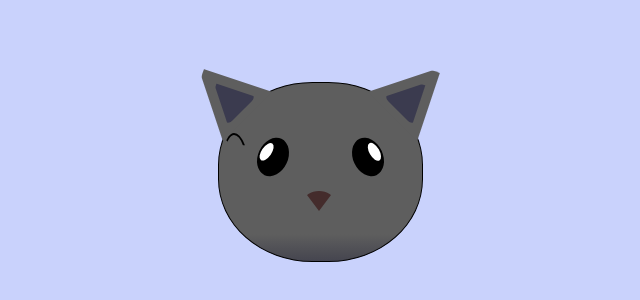
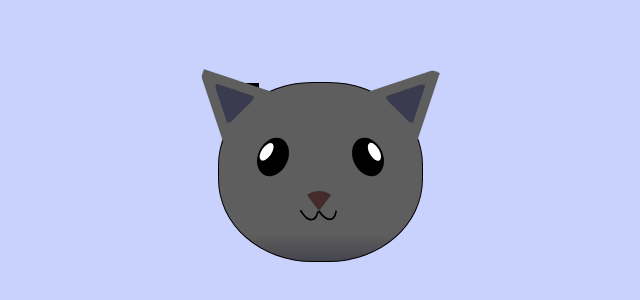
Before and after one commit to mrAbdhas/fcc-intermediate-css-cat-painting, a plain HTML site: page index.html in a window 1280 px wide. Shown: the part 228-528 px from the top of the page, 320-960 px from the left. Drawn offline with Linux system fonts and the light colour scheme.

Commit message:
step61 - step70

```diff
--- a/index.html
+++ b/index.html
@@ -37,6 +37,20 @@
                     <div class="cat-mouth-line-right"></div>
                 </div>
 
+                <div class="cat-whiskers">
+                    <div class="cat-whiskers-left">
+                        <div class="cat-whisker-left-top"></div>
+                        <div class="cat-whisker-left-middle"></div>
+                        <div class="cat-whisker-left-bottom"></div>
+                    </div>
+
+                    <div class="cat-whiskers-right">
+                        <div class="cat-whisker-right-top"></div>
+                        <div class="cat-whisker-right-middle"></div>
+                        <div class="cat-whisker-right-bottom"></div>
+                    </div>
+                </div>
+
             </div>
 
         </main>
--- a/styles.css
+++ b/styles.css
@@ -139,3 +139,29 @@ body{
     border-color: black transparent transparent transparent;
     border-radius: 190%/190px 150px 0 0;
 }
+
+.cat-mouth-line-left{
+    position: absolute;
+    top: 88px;
+    left: 74px;
+    transform: rotate(170deg);
+}
+
+.cat-mouth-line-right{
+    position: absolute;
+    top: 88px;
+    left: 91px;
+    transform: rotate(165deg);
+}
+
+.cat-whiskers-left div{
+    width: 40px;
+    height: 1px;
+    background-color: #000;
+}
+
+.cat-whiskers-right div{
+    width: 40px;
+    height: 1px;
+    background-color: #000;
+}
```
